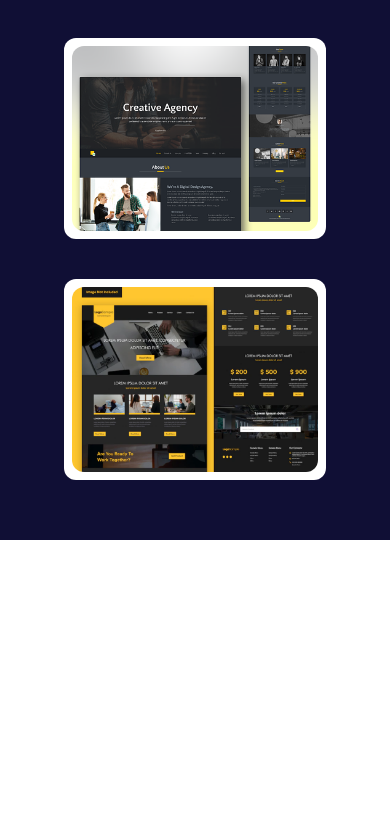
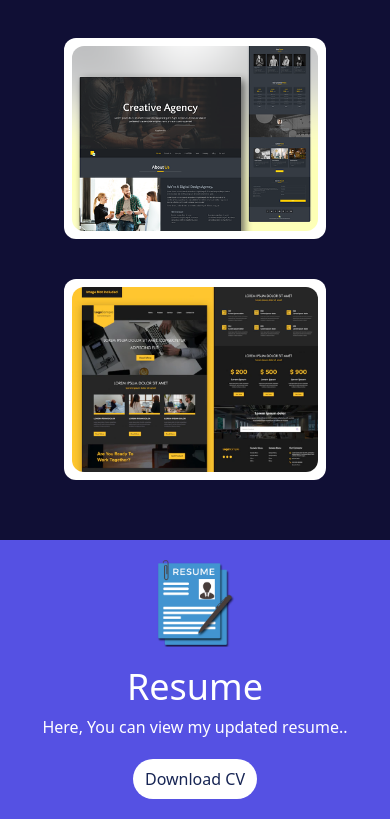
Before and after one commit to fmfahath/reactjs-portfolio-1, a React (Create React App) app: page / in a window 390 px wide. Shown: the part 1714-2533 px from the top of the page. Before the commit the page ends 2254 px from the top, so only its background shows below. Built offline with nearby package versions, Linux system fonts and the light colour scheme.

Commit message:
resume section : img / text / responsive added

```diff
--- a/src/App.js
+++ b/src/App.js
@@ -3,6 +3,7 @@ import About from './commponents/About';
 import Header from './commponents/Header';
 import Hero from './commponents/Hero';
 import Projects from './commponents/Projects';
+import Resume from './commponents/Resume';
 
 function App() {
   return (
@@ -11,6 +12,7 @@ function App() {
       <Hero />
       <About />
       <Projects />
+      <Resume />
     </div>
   );
 }
--- /dev/null
+++ b/src/commponents/Resume.js
@@ -0,0 +1,20 @@
+import resumeImg from '../assets/resume.jpg';
+
+export default function Resume() {
+    return (
+        <div className='flex flex-col md:flex-row justify-center items-center  gap-5 md:gap-5 px-5 py-5 md:py-10 bg-primary'>
+            <div className='flex justify-center  w-1/2 md:w-1/3 '>
+                <img src={resumeImg} className='w-1/2 md:w-3/4'></img>
+            </div>
+            <div className=' text-white text-center md:text-left '>
+                <h2 className='text-4xl md:text-5xl'>Resume</h2>
+                {/* <p className='text-lg md:text-xl tracking-widest border-b-[2px] w-[230px] ml-auto mr-auto md:ml-0 md:mr-0 md:w-[250px]'>Professional Developer</p> */}
+                <div className='mt-2'>
+                    <p>Here, You can view my updated resume..</p>
+                    <button className='bg-white text-blue-950 font-medium px-3 py-2 rounded-full mt-5 hover:bg-blue-950 hover:text-white'>Download CV</button>
+
+                </div>
+            </div>
+        </div>
+    )
+}
```
Also changed, not shown: src/assets/resume.jpg (added).
